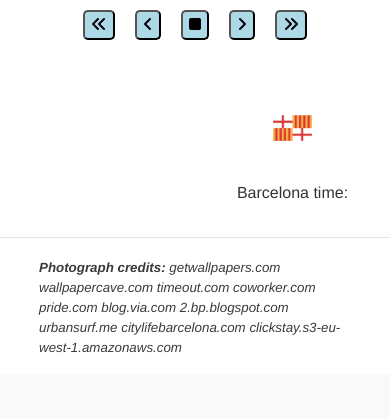
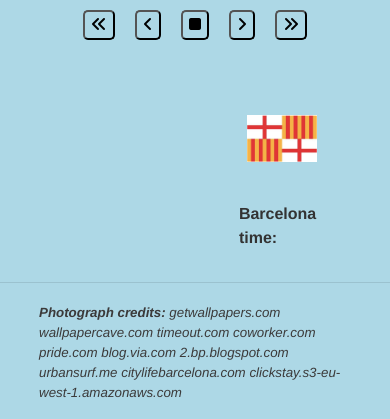
Before and after one commit to Jethet/project-favBCN-photos, a PHP site: page / in a window 390 px wide. Shown: the part 600-1019 px from the top of the page. Before the commit the page ends 953 px from the top, so only its background shows below. Run offline with PHP 8.4, Linux system fonts and the light colour scheme; some libraries are stand-ins or nearby versions.

Commit message:
Add media queries for resizing

```diff
--- a/public/index.html
+++ b/public/index.html
@@ -29,7 +29,7 @@
     <div class="timer-box">
         <img class="bcn-flag" src="/public/bcn_flag.jpg" alt="Barcelona flag">
         <p class="timer">Barcelona time: <span id="current-time"></span></p>
-    </div>
+      </div>
   </section>
   <hr>
   <footer class="credits-footer">
--- a/public/style.css
+++ b/public/style.css
@@ -54,7 +54,6 @@ button {
   flex-direction: column;
   align-items: center;
   width: 40%;
-  /* margin-right: 5%; */
 }
 
 .bcn-flag {
@@ -76,3 +75,35 @@ button {
   font-style: italic;
   font-size: smaller;
 }
+
+@media only screen and (max-width: 600px) {
+  body {
+    background-color: lightblue;
+  }
+
+  .info {
+    font-weight: bold;
+  }
+
+  .weather-box {
+    width: 35%;
+  }
+
+  .temperature {
+    width: 65%;
+  }
+
+  .description {
+    width: 80%;
+  }
+
+  .timer-box {
+    width: 30%;
+  }
+
+  .bcn-flag {
+    width: 60%;
+    margin-right: 30px;
+
+  }
+}
```
